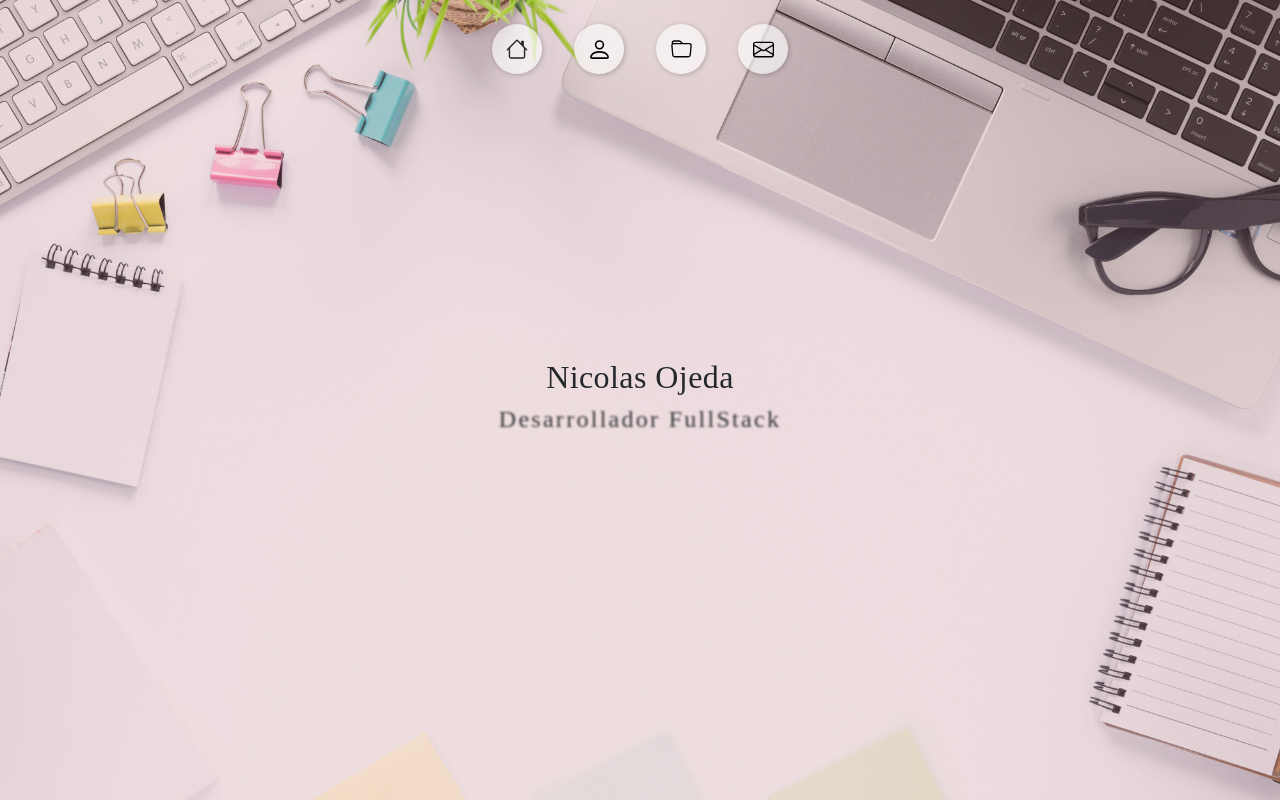
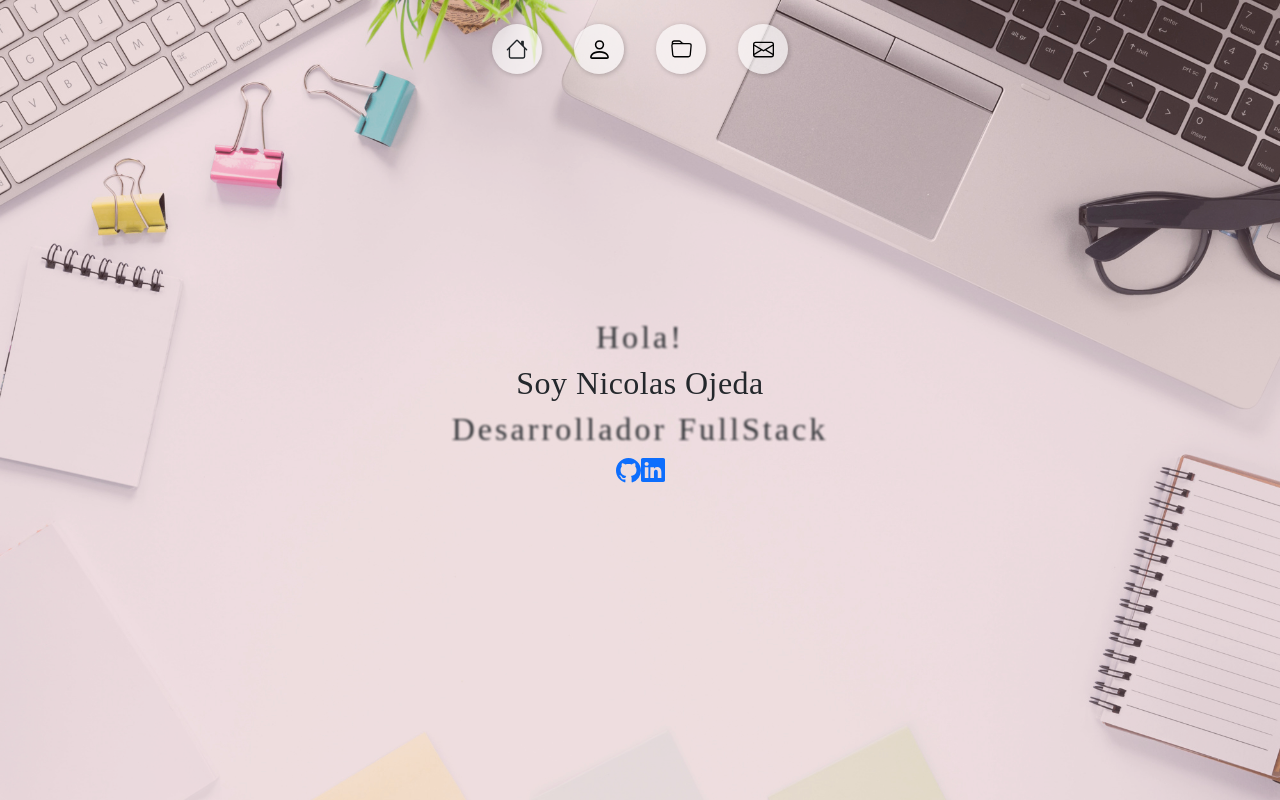
Before and after one commit to NicoOjeda/mi-portfolio, a React (Create React App) app: page / in a window 1280 px wide. Built offline with nearby package versions, Linux system fonts and the light colour scheme.

Commit message:
se agrega h2

```diff
--- a/src/components/Home1.jsx
+++ b/src/components/Home1.jsx
@@ -1,14 +1,28 @@
 import React from 'react'
 import '../styles/Home1.css'
 import Navbar from './Navbar'
+// import { Link as LinkRouter } from "react-router-dom";
 
 export default function Home1() {
     return (
         <div className='Home1-container'>
             <Navbar/>
             <div className='Home1-box'>
-                <h2 className='focus-in-contract '>Nicolas Ojeda</h2>
-                <h4 className='focus-in-contract2'>Desarrollador FullStack</h4>
+                <h2 className='focus-in-contract2'>Hola!</h2>
+                <h2 className='focus-in-contract '> Soy Nicolas Ojeda</h2>
+                <h4 className='focus-in-contract2 fs-2 text'>Desarrollador FullStack</h4>
+                <div className='Home1-redes'>
+                    <a href="https://github.com/NicoOjeda" className='redes'>
+                        <svg xmlns="http://www.w3.org/2000/svg" width="25" height="25" fill="currentColor" className="bi bi-github" viewBox="0 0 16 16">
+                        <path d="M8 0C3.58 0 0 3.58 0 8c0 3.54 2.29 6.53 5.47 7.59.4.07.55-.17.55-.38 0-.19-.01-.82-.01-1.49-2.01.37-2.53-.49-2.69-.94-.09-.23-.48-.94-.82-1.13-.28-.15-.68-.52-.01-.53.63-.01 1.08.58 1.23.82.72 1.21 1.87.87 2.33.66.07-.52.28-.87.51-1.07-1.78-.2-3.64-.89-3.64-3.95 0-.87.31-1.59.82-2.15-.08-.2-.36-1.02.08-2.12 0 0 .67-.21 2.2.82.64-.18 1.32-.27 2-.27.68 0 1.36.09 2 .27 1.53-1.04 2.2-.82 2.2-.82.44 1.1.16 1.92.08 2.12.51.56.82 1.27.82 2.15 0 3.07-1.87 3.75-3.65 3.95.29.25.54.73.54 1.48 0 1.07-.01 1.93-.01 2.2 0 .21.15.46.55.38A8.012 8.012 0 0 0 16 8c0-4.42-3.58-8-8-8z"/>
+                        </svg>
+                    </a>
+                    <a href='https://www.linkedin.com/in/nicolasojedafs/' className='redes'>
+                        <svg xmlns="http://www.w3.org/2000/svg" width="24" height="24" fill="currentColor" className="bi bi-linkedin" viewBox="0 0 16 16">
+                        <path d="M0 1.146C0 .513.526 0 1.175 0h13.65C15.474 0 16 .513 16 1.146v13.708c0 .633-.526 1.146-1.175 1.146H1.175C.526 16 0 15.487 0 14.854V1.146zm4.943 12.248V6.169H2.542v7.225h2.401zm-1.2-8.212c.837 0 1.358-.554 1.358-1.248-.015-.709-.52-1.248-1.342-1.248-.822 0-1.359.54-1.359 1.248 0 .694.521 1.248 1.327 1.248h.016zm4.908 8.212V9.359c0-.216.016-.432.08-.586.173-.431.568-.878 1.232-.878.869 0 1.216.662 1.216 1.634v3.865h2.401V9.25c0-2.22-1.184-3.252-2.764-3.252-1.274 0-1.845.7-2.165 1.193v.025h-.016a5.54 5.54 0 0 1 .016-.025V6.169h-2.4c.03.678 0 7.225 0 7.225h2.4z"/>
+                        </svg>
+                    </a>
+                </div>
             </div>
         </div>
     )
```
